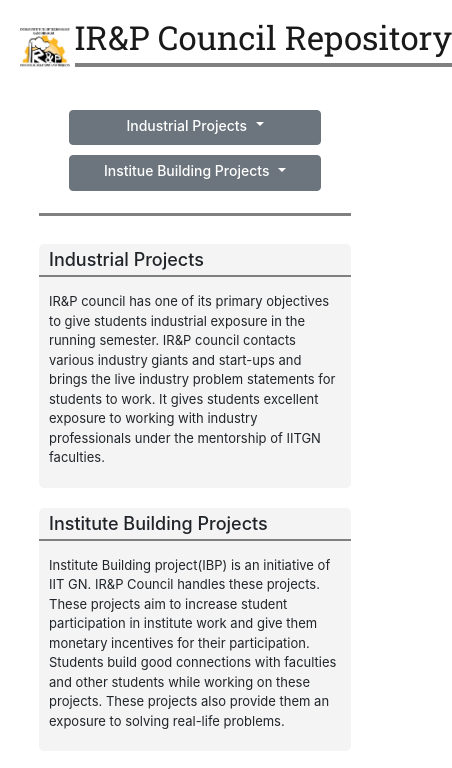
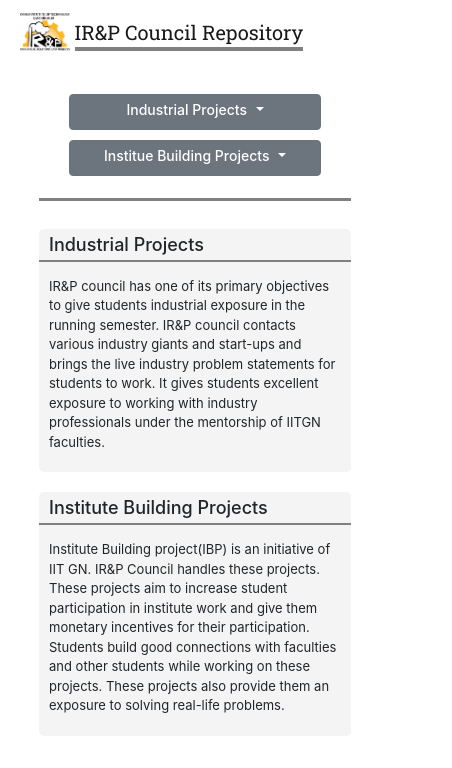
Before and after one commit to prasadathave/prasadathave.github.io, a plain HTML site: page IRP/index.html in a window 390 px wide. Shown: the whole page, 452 px wide, since content can reach past the window. Drawn offline with nearby package versions, Linux system fonts and the light colour scheme.

Commit message:
small changes

```diff
--- a/IRP/static/style/main.css
+++ b/IRP/static/style/main.css
@@ -8,7 +8,7 @@ nav>a{
     font-family: 'Roboto Slab', serif;
 }
 .name{
-    font-size: 30px;
+    font-size: 60px;
     display: inline-flex;
     /* border: 2px solid red; */
     padding: 0;
@@ -210,6 +210,9 @@ nav>a{
     .card{
         max-height: 500px;
     }
+    .name {
+        font-size: 50px;
+    }
 }
 
 @media (max-width: 800px){
@@ -236,7 +239,7 @@ nav>a{
         width: 80px;
     }
     .name{
-        font-size: 50px;
+        font-size: 30px;
     }
     .table{
         font-size: 14px;
@@ -259,7 +262,7 @@ nav>a{
         width: 70px;
     }
     .name{
-        font-size: 45px;
+        font-size: 25px;
     }
     .cont h2{
         font-size: 30px;
@@ -313,7 +316,7 @@ nav>a{
         width: 50px;
     }
     .name{
-        font-size: 33px;
+        font-size: 20px;
     }
     .cont h2{
         font-size: 22px;
@@ -354,7 +357,7 @@ nav>a{
         width: 40px;
     }
     .name{
-        font-size: 23px;
+        font-size: 17px;
     }
     .cont h2{
         font-size: 18px;
```
